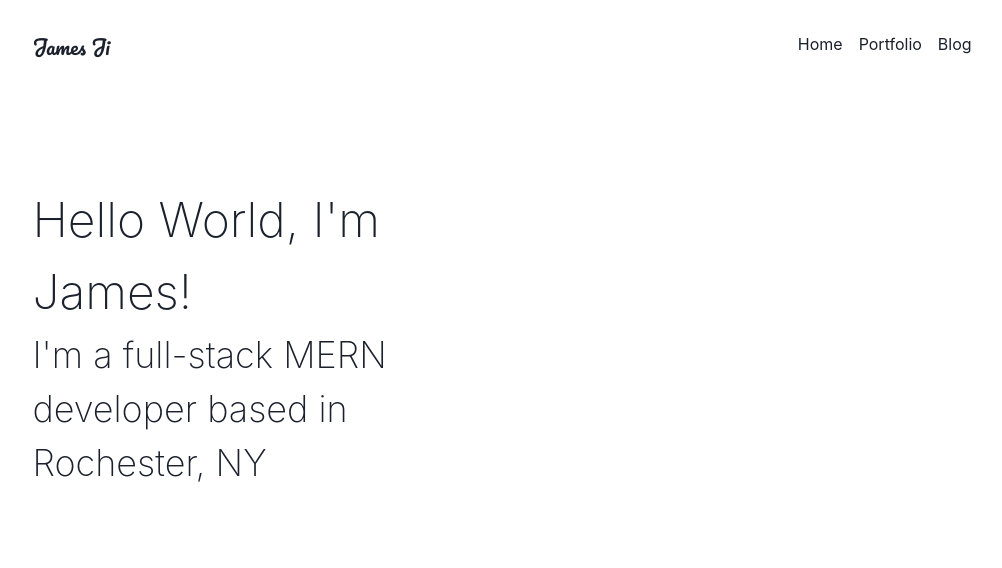
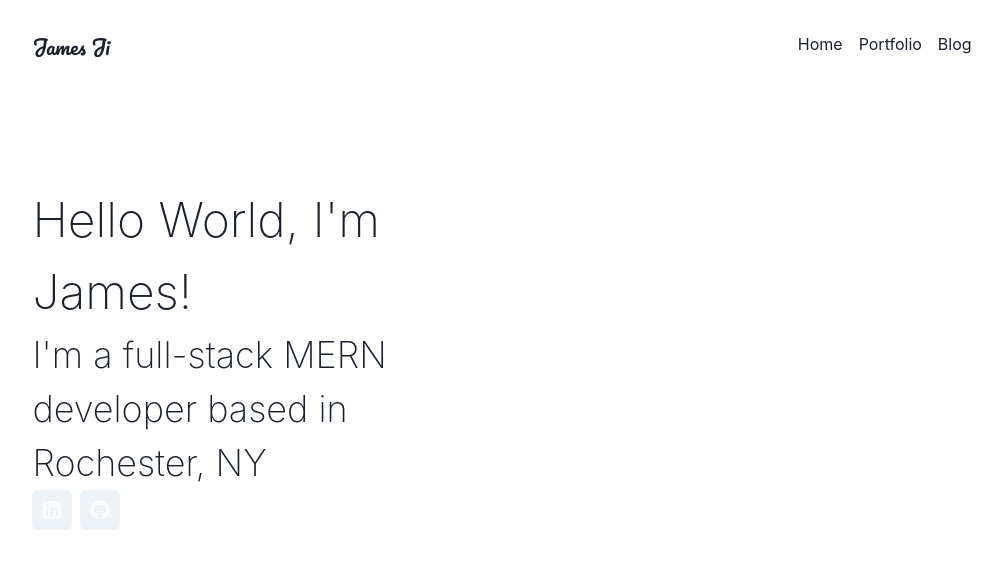
Before and after one commit to Sannnji/next-blog-portfolio, a Next.js app: page / in a window 1280 px wide. Shown: the top 568 px of the page, without its empty margins (134-1136 px from the left). Built offline with nearby package versions, Linux system fonts and the light colour scheme.

Commit message:
added social media icon buttons

```diff
--- a/components/PageTitle.js
+++ b/components/PageTitle.js
@@ -1,4 +1,5 @@
-import { Box, Text } from "@chakra-ui/react";
+import { Box, Text, ButtonGroup, IconButton } from "@chakra-ui/react";
+import { FaGithub, FaLinkedin } from "react-icons/fa";
 
 export const PageTitle = ({ title, subtitle }) => {
   return (
@@ -9,6 +10,22 @@ export const PageTitle = ({ title, subtitle }) => {
       <Text fontSize="4xl" fontWeight="thin">
         {subtitle}
       </Text>
+      <ButtonGroup variant="solid" color="gray.600">
+        <IconButton
+          as="a"
+          href="https://www.linkedin.com/in/jamesji98/"
+          aria-label="LinkedIn"
+          color="white"
+          icon={<FaLinkedin fontSize="20px" />}
+        />
+        <IconButton
+          as="a"
+          href="https://github.com/Sannnji"
+          aria-label="GitHub"
+          color="white"
+          icon={<FaGithub fontSize="20px" />}
+        />
+      </ButtonGroup>
     </Box>
   );
 };
--- a/package.json
+++ b/package.json
@@ -17,7 +17,8 @@
     "marked": "^3.0.4",
     "next": "11.1.2",
     "react": "17.0.2",
-    "react-dom": "17.0.2"
+    "react-dom": "17.0.2",
+    "react-icons": "^4.2.0"
   },
   "devDependencies": {
     "eslint": "7.32.0",
```
Also changed, not shown: 1 other file (tests, documents, lock files or other folders).
